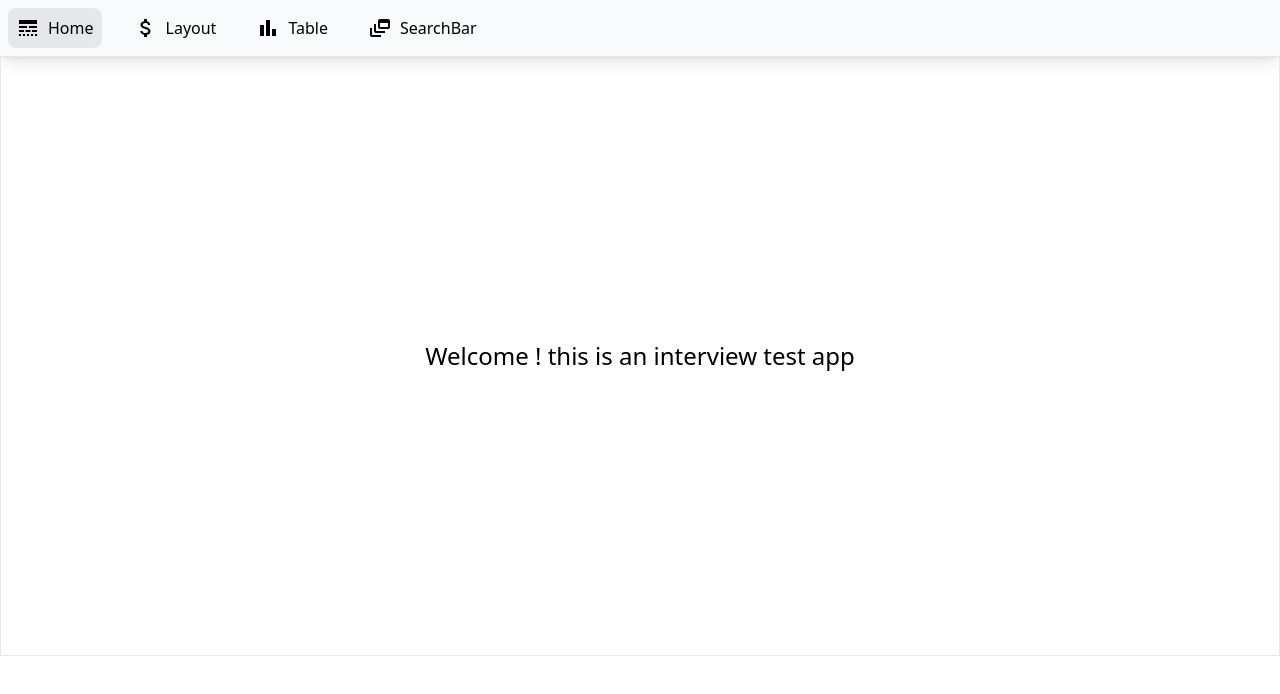
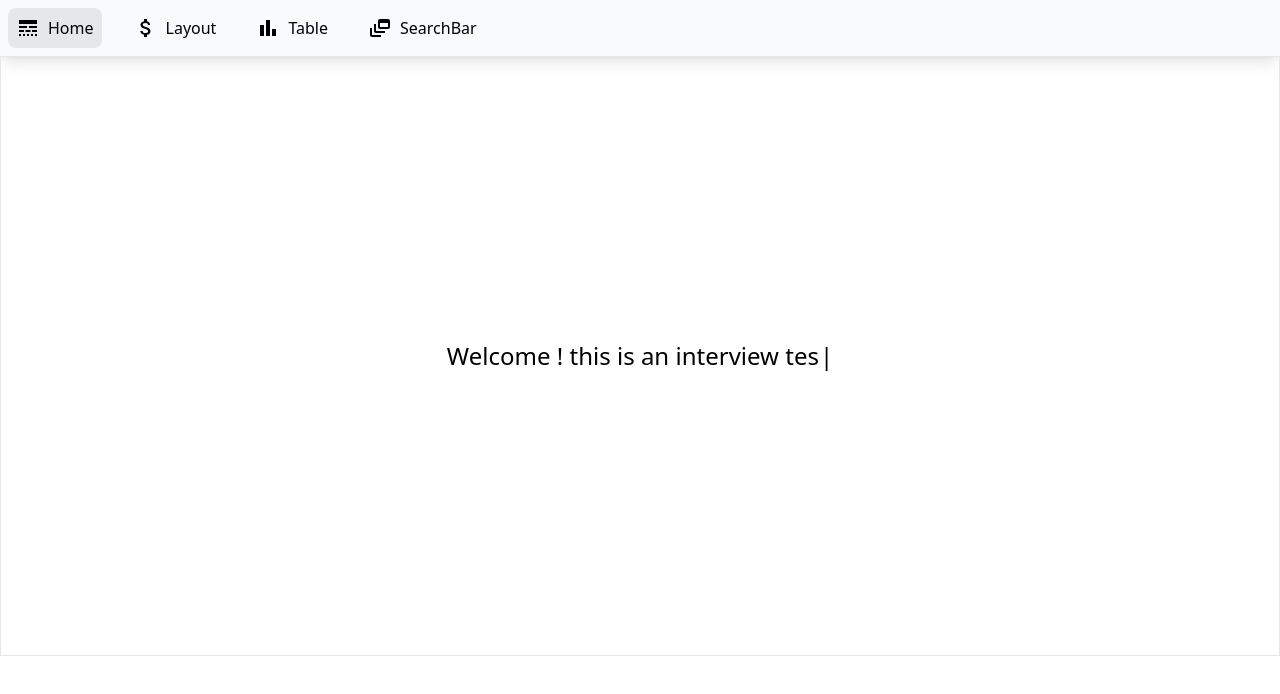
Before and after one commit to hamedakbarii/Interview, a React app in the folder react_project/: page / in a window 1280 px wide. Shown: the top 694 px of the page. Built offline with nearby package versions, Linux system fonts and the light colour scheme; the HTML template or start-up script is replaced by a standard one.

Commit message:
typewriter added to the Home component

```diff
--- a/react_project/package.json
+++ b/react_project/package.json
@@ -22,7 +22,8 @@
     "react-dom": "^18.2.0",
     "react-query": "^3.39.3",
     "react-router-dom": "^6.11.2",
-    "styled-components": "^5.3.11"
+    "styled-components": "^5.3.11",
+    "typewriter-effect": "^2.20.1"
   },
   "devDependencies": {
     "@types/react": "^18.0.37",
--- a/react_project/src/Pages/Home.jsx
+++ b/react_project/src/Pages/Home.jsx
@@ -1,3 +1,4 @@
+import Typewriter from "typewriter-effect";
 import React from "react";
 
 export default function Home() {
@@ -5,7 +6,13 @@ export default function Home() {
     <div className="border w-full flex justify-center items-center h-[600px]">
       <div>
         <span className="text-2xl">
-          Welcome ! this is an interview test app
+          <Typewriter
+            options={{
+              strings: ["Welcome ! this is an interview test app"],
+              autoStart: true,
+              loop: true,
+            }}
+          />
         </span>
       </div>
     </div>
--- a/react_project/src/Pages/Searchbar.jsx
+++ b/react_project/src/Pages/Searchbar.jsx
@@ -24,14 +24,6 @@ export default function Searchbar() {
     }
   );
 
-  if (isLoading) {
-    return <p className="text-center">Loading...</p>;
-  }
-
-  if (error) {
-    return <p className="text-center">An error occurred: {error.message}</p>;
-  }
-
   return (
     <div className="border rounded-lg w-[1200px] h-[550px] flex flex-col justify-center items-center gap-10 p-4 m-0 m-auto mt-2">
       <div className="w-96 border border-gray-500 p-2 rounded-lg text-sm flex justify-between shadow-lg">
@@ -45,6 +37,12 @@ export default function Searchbar() {
         />
         <KeyboardArrowDownIcon className="text-gray-500" />
       </div>
+
+      {isLoading && <p className="text-center">Loading...</p>}
+
+      {error && (
+        <p className="text-center">An error occurred: {error.message}</p>
+      )}
 
       {showData && showData.length !== 0 && (
         <div className="flex flex-col justify-center items-center w-full gap-16">
```
Also changed, not shown: 1 other file (tests, documents, lock files or other folders).
